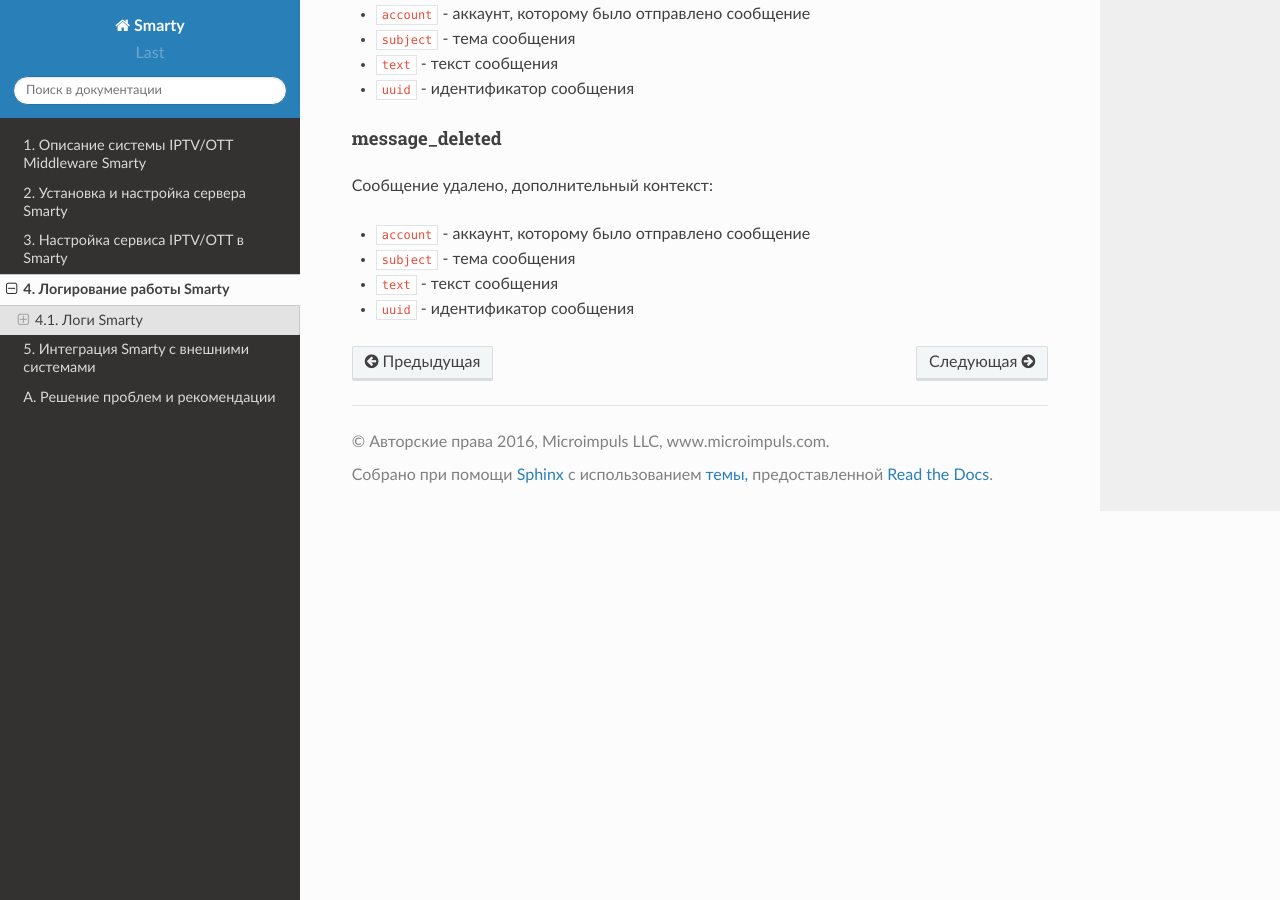
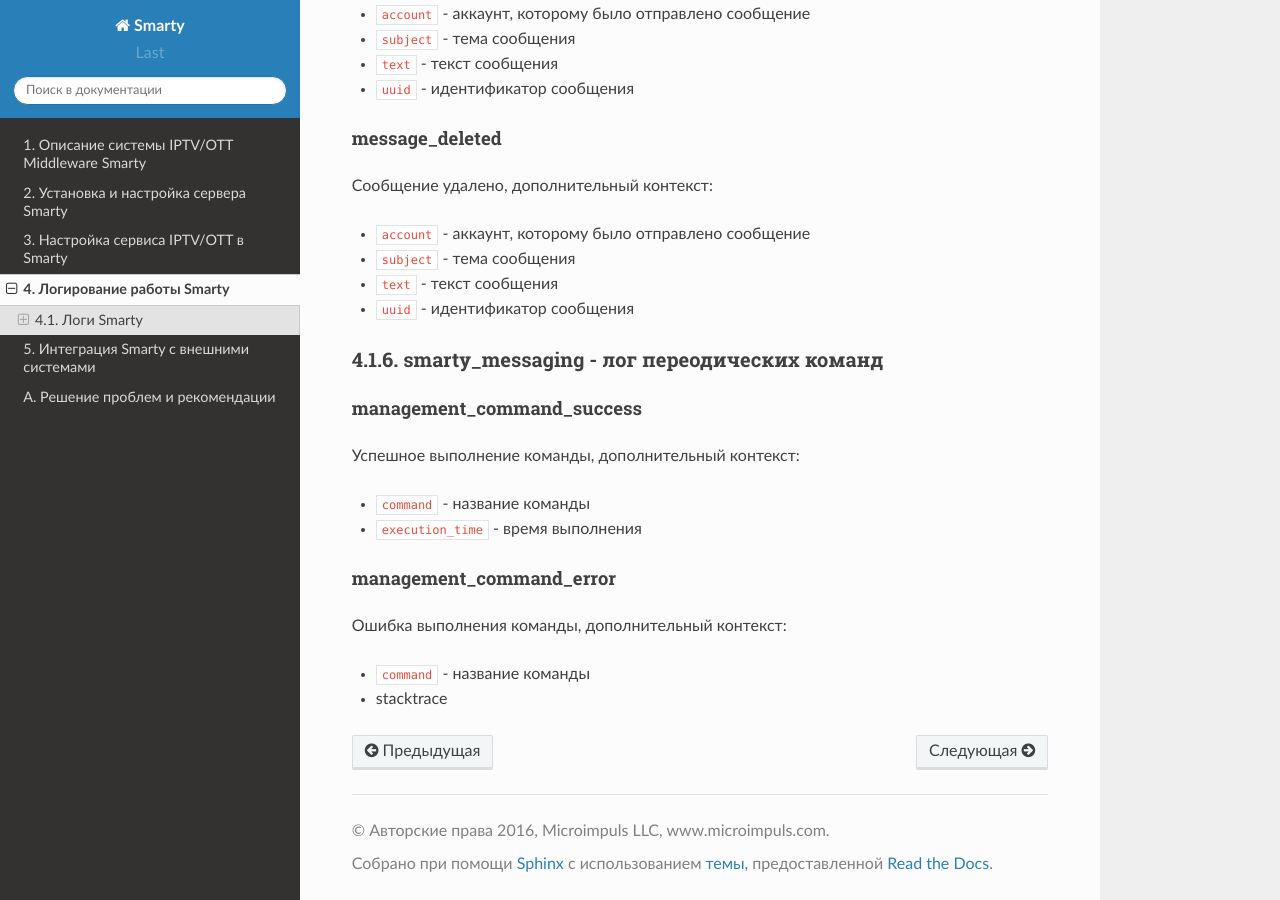
Before and after one commit to sergey-yakovlev/smarty-docs, a Sphinx documentation site: the page built from source/log.rst, in a window 1280 px wide and 900 px high, scrolled down 4677 px. Built offline with Sphinx 7.4.7 and the Read the Docs theme 2.0.0, drawn with Linux system fonts in a browser that asks for light colours; some of the changed text lies outside the part shown.

Commit message:
документация логов management-команд

```diff
--- a/source/log.rst
+++ b/source/log.rst
@@ -29,7 +29,7 @@
 login_success
 +++++++++++++
 
-Успешная авторизация, контект:
+Успешная авторизация, контекст:
 
 * ``login_type`` - тип логина (мультилогин, базовое устройство, дополнительное устройство)
 * ``login_method`` - метод логина (по абонементу и паролю, только по абонементу, только по UID устройства)
@@ -237,3 +237,24 @@ message_deleted
 * ``subject`` - тема сообщения
 * ``text`` - текст сообщения
 * ``uuid`` - идентификатор сообщения
+
+
+4.1.6. smarty_messaging - лог переодических команд
+--------------------------------------------------
+
+management_command_success
+++++++++++++++++++++++++++
+
+Успешное выполнение команды, дополнительный контекст:
+
+* ``command`` - название команды
+* ``execution_time`` - время выполнения
+
+
+management_command_error
+++++++++++++++++++++++++
+
+Ошибка выполнения команды, дополнительный контекст:
+
+* ``command`` - название команды
+* stacktrace
```
